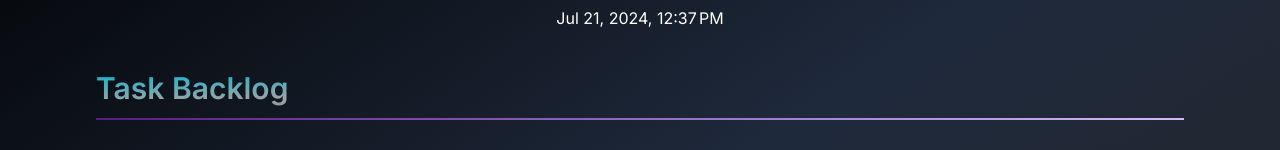
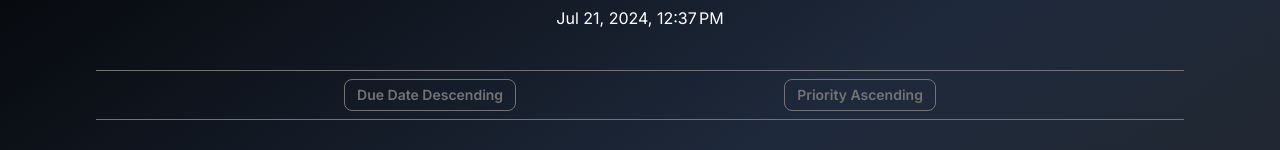
Before and after one commit to jjward25/new.myapp, a Next.js app: page /backlog in a window 1280 px wide. Shown: the part 202-352 px from the top of the page. Built offline with nearby package versions, Linux system fonts and the light colour scheme; no server answers; the database is empty.

Commit message:
sortBcklog

```diff
--- a/src/app/backlog/page.js
+++ b/src/app/backlog/page.js
@@ -1,12 +1,61 @@
 // src/app/backlog/page.js
 "use client";
 
-import React from 'react';
+import React, { useState, useEffect } from 'react';
 import BacklogList from '../../components/backlog/BacklogList';
 import AddNewTaskForm from '../../components/backlog/NewTaskButton';
-import { getCurrentFormattedDate } from '../../components/date'; // Ensure this path is correct
+import { getCurrentFormattedDate } from '../../components/date';
+import axios from 'axios';
 
 const Backlog = () => {
+  const [backlog, setBacklog] = useState([]);
+  const [loading, setLoading] = useState(true);
+  const [error, setError] = useState(null);
+  const [sortOrder, setSortOrder] = useState('date');
+  const [dateOrder, setDateOrder] = useState('asc');
+  const [priorityOrder, setPriorityOrder] = useState('asc');
+
+  useEffect(() => {
+    const fetchBacklog = async () => {
+      try {
+        const response = await axios.get('/api/backlog');
+        setBacklog(response.data);
+      } catch (err) {
+        setError(err.message);
+      } finally {
+        setLoading(false);
+      }
+    };
+
+    fetchBacklog();
+  }, []);
+
+  const handleToggleSortOrder = (type) => {
+    if (type === 'date') {
+      setDateOrder(prev => (prev === 'asc' ? 'desc' : 'asc'));
+      setSortOrder('date');
+    } else if (type === 'priority') {
+      setPriorityOrder(prev => (prev === 'asc' ? 'desc' : 'asc'));
+      setSortOrder('priority');
+    }
+  };
+
+  const sortedBacklog = [...backlog];
+  if (sortOrder === 'date') {
+    sortedBacklog.sort((a, b) => {
+      const dateA = new Date(a['Due Date']);
+      const dateB = new Date(b['Due Date']);
+      return dateOrder === 'asc' ? dateA - dateB : dateB - dateA;
+    });
+  } else if (sortOrder === 'priority') {
+    const priorityOrderMap = { P0: 4, P1: 3, P2: 2, P3: 1 };
+    sortedBacklog.sort((a, b) => {
+      const priorityA = priorityOrderMap[a['Priority']] || Infinity;
+      const priorityB = priorityOrderMap[b['Priority']] || Infinity;
+      return priorityOrder === 'asc' ? priorityA - priorityB : priorityB - priorityA;
+    });
+  }
+
   return (
     <main className="flex min-h-screen flex-col items-center p-4 md:px-24 md:pt-12 w-full h-full">
       <h1 className="hover:scale-150 text-5xl font-semibold text-slate-800 mt-2 mb-10 bg-clip-text text-transparent bg-gradient-radial from-purple-500 via-cyan-500 to-pink-600 drop-shadow-md">
@@ -16,17 +65,32 @@ const Backlog = () => {
 
       <div className="flex flex-col w-full h-full mb-10">
 
+        <div className="flex space-x-5 mb-8 border-t border-b border-neutral-500 py-2 w-full justify-evenly">
+          <button
+            onClick={() => handleToggleSortOrder('date')}
+            className="btn btn-sm btn-outline btn-default text-neutral-500 hover:text-neutral-400 hover:underline"
+          >
+            Due Date {sortOrder === 'date' && dateOrder === 'asc' ? 'Descending' : 'Ascending'}
+          </button>
+          <button
+            onClick={() => handleToggleSortOrder('priority')}
+            className="btn btn-sm btn-outline btn-default text-neutral-500 hover:text-neutral-400 hover:underline"
+          >
+            Priority {sortOrder === 'priority' && priorityOrder === 'asc' ? 'Descending' : 'Ascending'}
+          </button>
+        </div>
+
         <h1 className="text-xl md:text-3xl font-semibold mb-3 bg-clip-text text-transparent bg-gradient-to-br from-cyan-500 via-neutral-400 to-cyan-700">
           Task Backlog
         </h1>
         <div className="bg-gradient-to-r from-purple-900 to-purple-300 h-[2px] mb-8"></div>
 
+
         <div className='flex flex-col items-center'>
-        <AddNewTaskForm />
-        <div className='h-4'></div>
-        <BacklogList />
+          <AddNewTaskForm />
+          <div className='h-4'></div>
+          <BacklogList backlog={sortedBacklog} loading={loading} error={error} />
         </div>
-
       </div>
     </main>
   );
--- a/src/components/backlog/BacklogList.js
+++ b/src/components/backlog/BacklogList.js
@@ -1,37 +1,8 @@
 'use client';
 
-import { useState, useEffect } from 'react';
-import axios from 'axios';
 import TaskCard from './TaskCard';
 
-const BacklogList = () => {
-  const [backlog, setBacklog] = useState([]);
-  const [loading, setLoading] = useState(true);
-  const [error, setError] = useState(null);
-
-  useEffect(() => {
-    const fetchBacklog = async () => {
-      try {
-        const response = await axios.get('/api/backlog');
-        setBacklog(response.data);
-      } catch (err) {
-        setError(err.message);
-      } finally {
-        setLoading(false);
-      }
-    };
-
-    fetchBacklog();
-  }, []);
-
-  const handleEdit = (updatedItem) => {
-    setBacklog(backlog.map(item => item._id === updatedItem._id ? updatedItem : item));
-  };
-
-  const handleDelete = (id) => {
-    setBacklog(backlog.filter(item => item._id !== id));
-  };
-
+const BacklogList = ({ backlog, loading, error }) => {
   if (loading) return <div>Loading...</div>;
   if (error) return <div>Error: {error}</div>;
 
@@ -41,8 +12,7 @@ const BacklogList = () => {
         <TaskCard
           key={item._id}
           task={item}
-          onEdit={handleEdit}
-          onDelete={handleDelete}
+          // Add handlers here if needed
         />
       ))}
     </div>
--- a/src/components/backlog/NewTaskButton.js
+++ b/src/components/backlog/NewTaskButton.js
@@ -135,9 +135,10 @@ const AddNewTaskForm = ({ onTaskAdded }) => {
                 required
               >
                 <option value="">Select priority</option>
-                <option value="High">High</option>
-                <option value="Medium">Medium</option>
-                <option value="Low">Low</option>
+                <option value="P0">P0 - Top Priority</option>
+                <option value="P1">P1 - Action Items</option>
+                <option value="P2">P2 - Next Up</option>
+                <option value="P3">P3 - Time Permitting</option>
               </select>
             </label>
           </div>
@@ -150,12 +151,10 @@ const AddNewTaskForm = ({ onTaskAdded }) => {
                 value={formData["Type"]}
                 onChange={handleInputChange}
                 className="input input-bordered bg-neutral-100 text-cyan-700 w-full"
-                required
               >
                 <option value="">Select type</option>
+                <option value="Event">Event</option>
                 <option value="Task">Task</option>
-                <option value="Event">Event</option>
-                <option value="Reminder">Reminder</option>
               </select>
             </label>
           </div>
```
